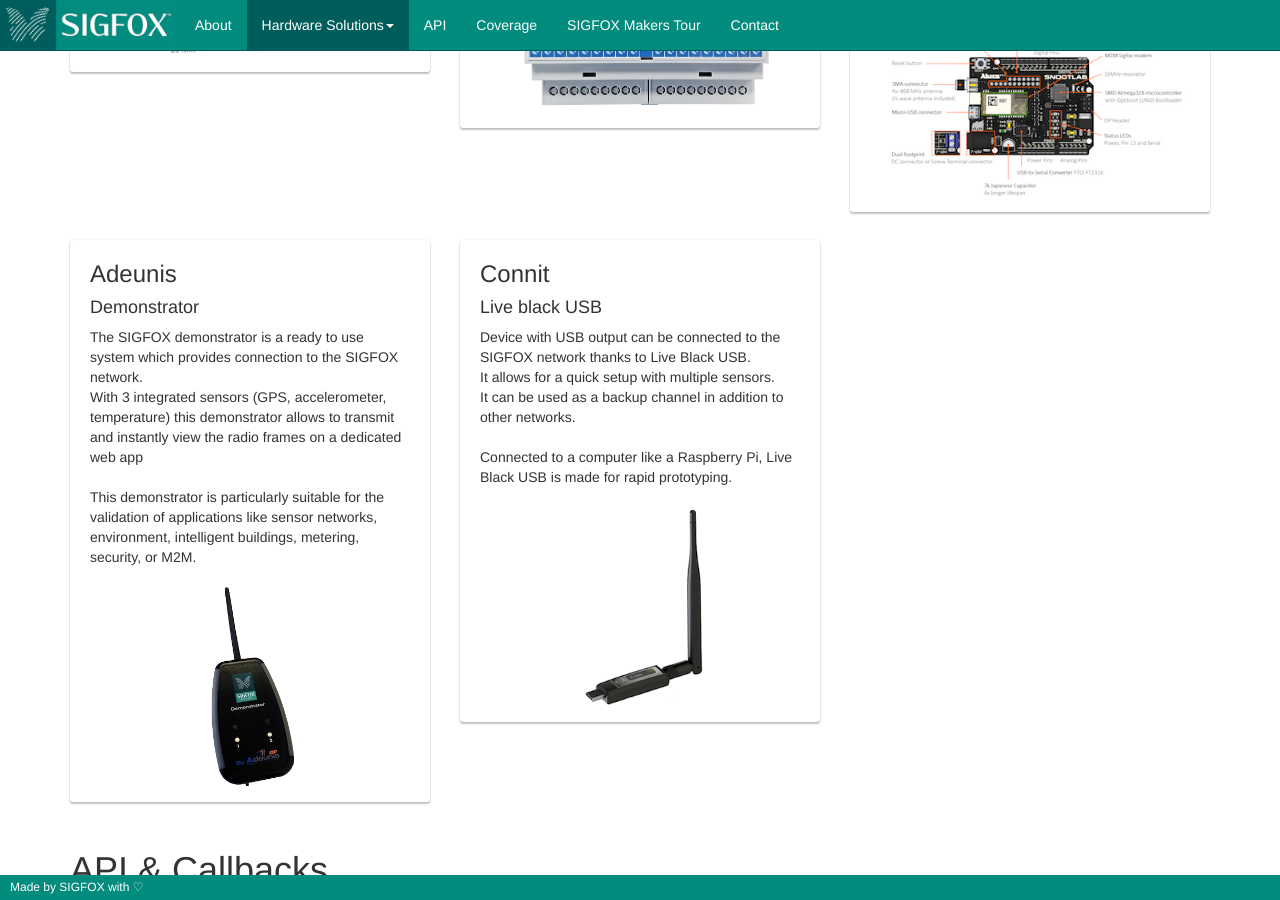
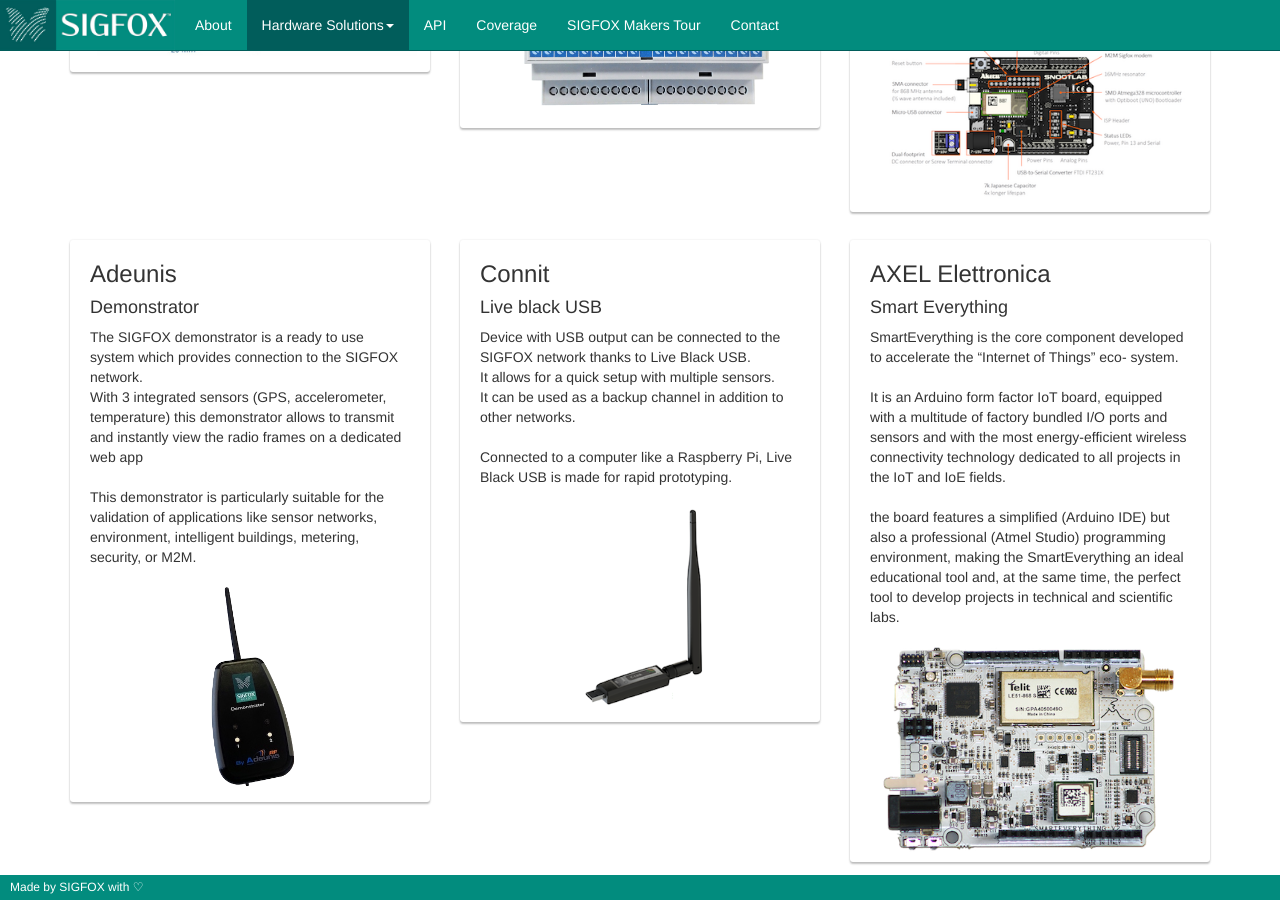
Before and after one commit to sigfox/makers.sigfox.com, a Jekyll site: the page built from index.html, in a window 1280 px wide and 900 px high, scrolled down 5684 px. Built offline with Jekyll 4.4.1, drawn with Linux system fonts in a browser that asks for light colours.

Commit message:
Add the SmartEverything board to the list of Sigfox-ready dev kits

```diff
--- a/_data/hardware.yml
+++ b/_data/hardware.yml
@@ -119,3 +119,9 @@
           - name: Live black USB
             img: connit-usb.png
             desc: Device with USB output can be connected to the SIGFOX network thanks to Live Black USB.<br /> It allows for a quick setup with multiple sensors.<br />It can be used as a backup channel in addition to other networks.<br /><br />Connected to a computer like a Raspberry Pi, Live Black USB is made for rapid prototyping.
+      - name: AXEL Elettronica
+        solutions:
+          - name: Smart Everything
+            img: smarteverything.png
+            desc: SmartEverything is the core component developed to accelerate the “Internet of Things” eco- system.<br /><br />It is an Arduino form factor IoT board, equipped with a multitude of factory bundled I/O ports and sensors and with the most energy-efficient wireless connectivity technology dedicated to all projects in the IoT and IoE fields.<br /><br />the board features a simplified (Arduino IDE) but also a professional (Atmel Studio) programming environment, making the SmartEverything an ideal educational tool and, at the same time, the perfect tool to develop projects in technical and scientific labs.
+        desc:
```
Also changed, not shown: img/hw/smarteverything.png (added).
